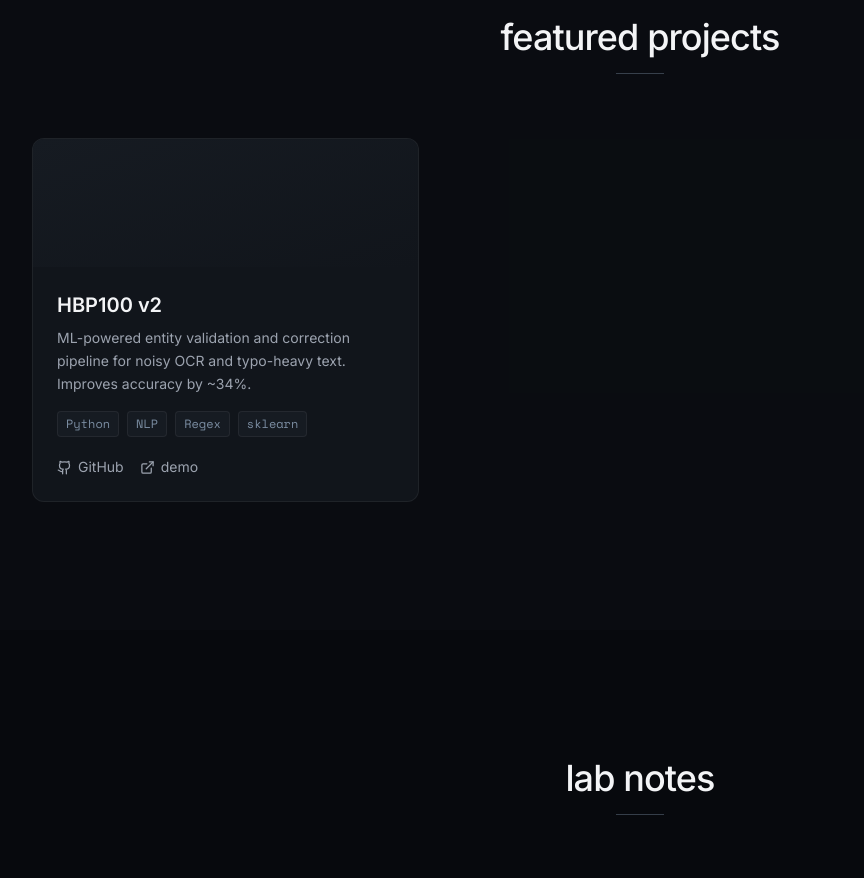
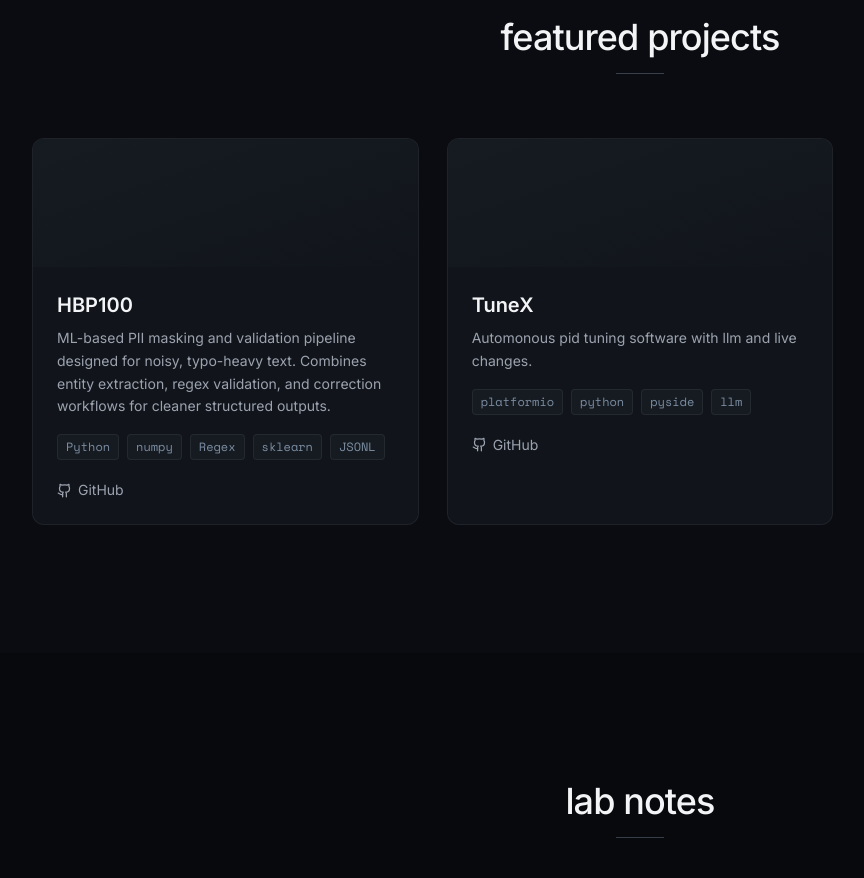
Before and after one commit to Erox-02/portfolio, a React (Vite) app: page / in a window 1280 px wide. Shown: the part 1640-2518 px from the top of the page, without its empty margins (0-864 px from the left). Built offline with nearby package versions, Linux system fonts and the light colour scheme.

Commit message:
Update projectsData.js

```diff
--- a/src/data/projectsData.js
+++ b/src/data/projectsData.js
@@ -1,12 +1,25 @@
+
 const projectsData = [
   {
     id: 1,
-    title: 'HBP100 v2',
-    description: 'ML-powered entity validation and correction pipeline for noisy OCR and typo-heavy text. Improves accuracy by ~34%.',
-    tech: ['Python', 'NLP', 'Regex', 'sklearn'],
+    title: 'HBP100',
+    description:
+      'ML-based PII masking and validation pipeline designed for noisy, typo-heavy text. Combines entity extraction, regex validation, and correction workflows for cleaner structured outputs.',
+    tech: ['Python', 'numpy', 'Regex', 'sklearn', 'JSONL'],
     github: '#',
-    liveDemo: '#',
+    liveDemo: null,
   },
+
+  {
+    id: 2,
+    title: 'TuneX',
+    description:
+      'Automonous pid tuning software with llm and live changes.',
+    tech: ['platformio' , 'python' , 'pyside' , 'llm' ,],
+    github: '#',
+    liveDemo: null,
+  },
+
 ];
 
 export default projectsData;
```
